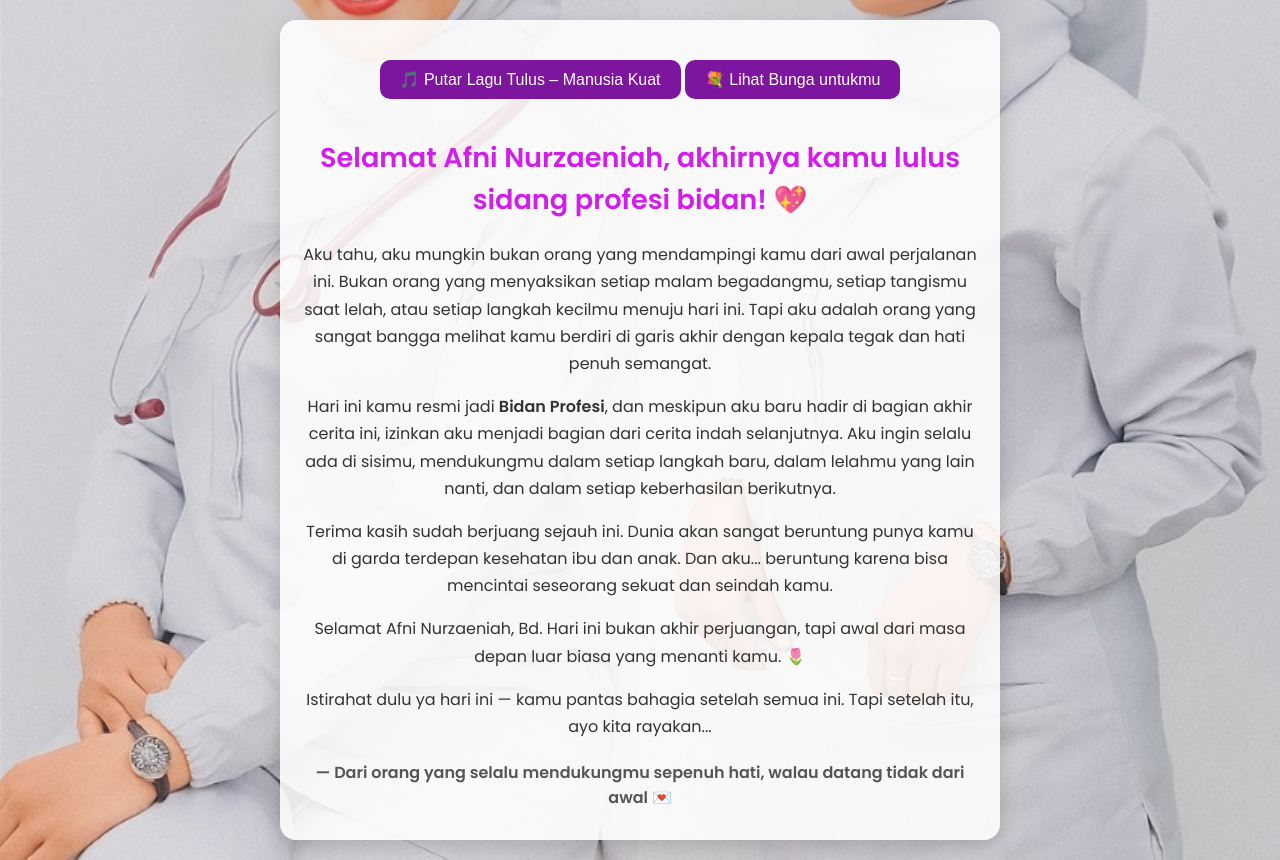
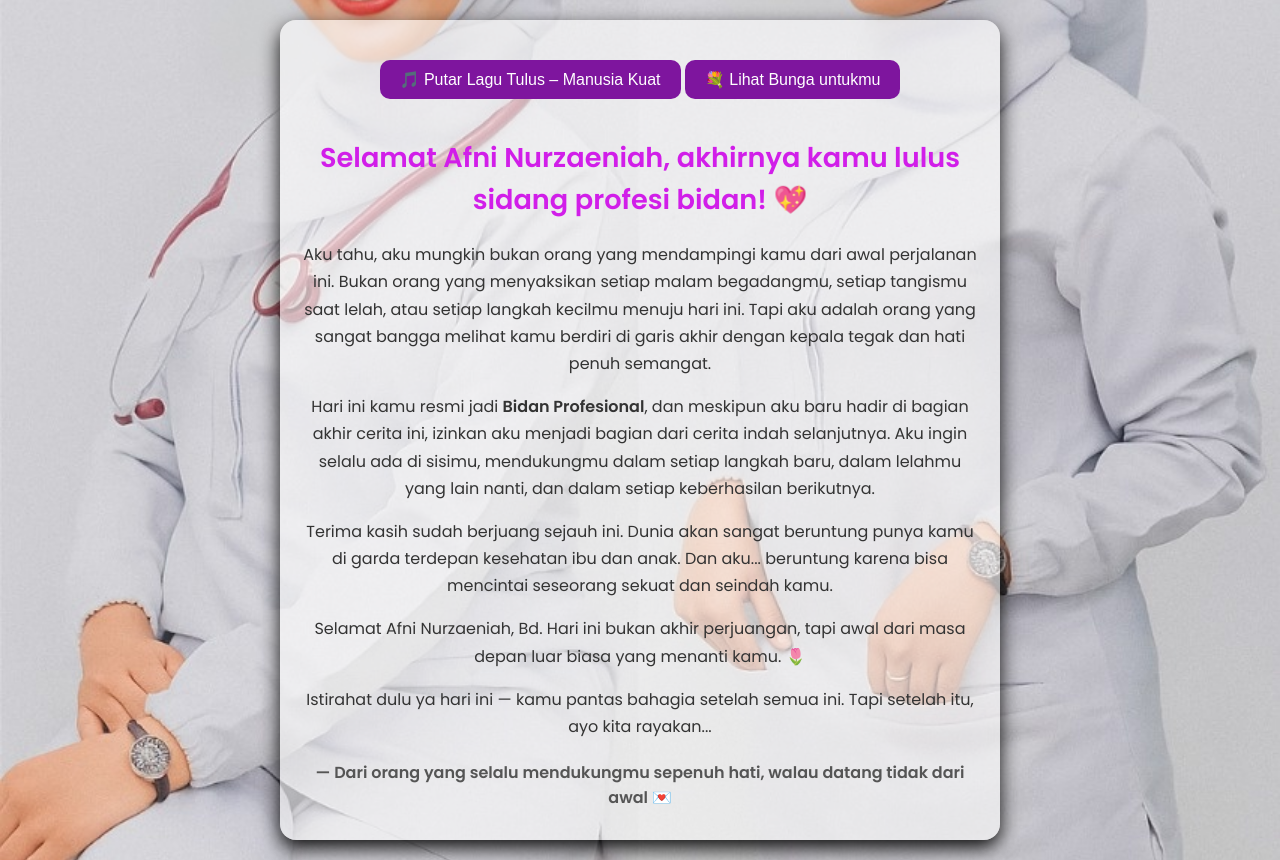
Before and after one commit to sandirahayu72-design/ucapan-sidangg, a plain HTML site: page index.html in a window 1280 px wide. Drawn offline with Linux system fonts and the light colour scheme.

Commit message:
Update index.html

```diff
--- a/index.html
+++ b/index.html
@@ -26,12 +26,12 @@
       padding: 20px;
     }
     .overlay {
-      background: rgba(255, 255, 255, 0.88);
+      background: rgba(255, 255, 255, 0.6);
       padding: 30px 20px;
       border-radius: 16px;
       max-width: 720px;
       width: 100%;
-      box-shadow: 0 8px 20px rgba(0, 0, 0, 0.15);
+      box-shadow: 0 8px 20px rgba(0, 0, 0, 0.95);
       text-align: center;
     }
     .overlay h1 {
@@ -60,7 +60,7 @@
       cursor: pointer;
     }
     button:hover {
-      background-color: #7e159e;
+      background-color: #7e159e;;
     }
 
     @media screen and (max-width: 480px) {
@@ -96,7 +96,7 @@
       melihat kamu berdiri di garis akhir dengan kepala tegak dan hati penuh semangat.
     </p>
     <p>
-      Hari ini kamu resmi jadi <strong>Bidan Profesi</strong>, dan meskipun aku baru hadir
+      Hari ini kamu resmi jadi <strong>Bidan Profesional</strong>, dan meskipun aku baru hadir
       di bagian akhir cerita ini, izinkan aku menjadi bagian dari cerita indah selanjutnya. Aku
       ingin selalu ada di sisimu, mendukungmu dalam setiap langkah baru, dalam lelahmu
       yang lain nanti, dan dalam setiap keberhasilan berikutnya.
```
